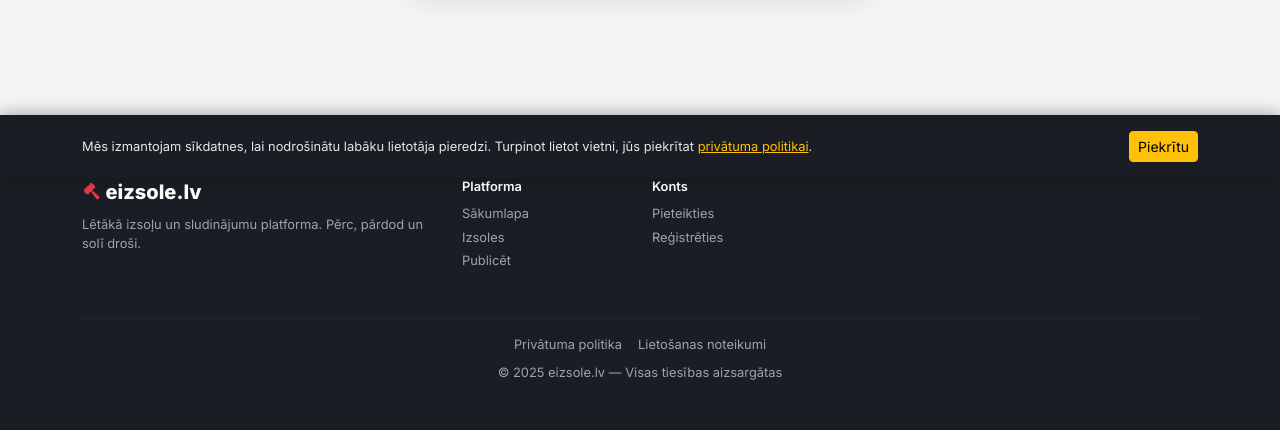
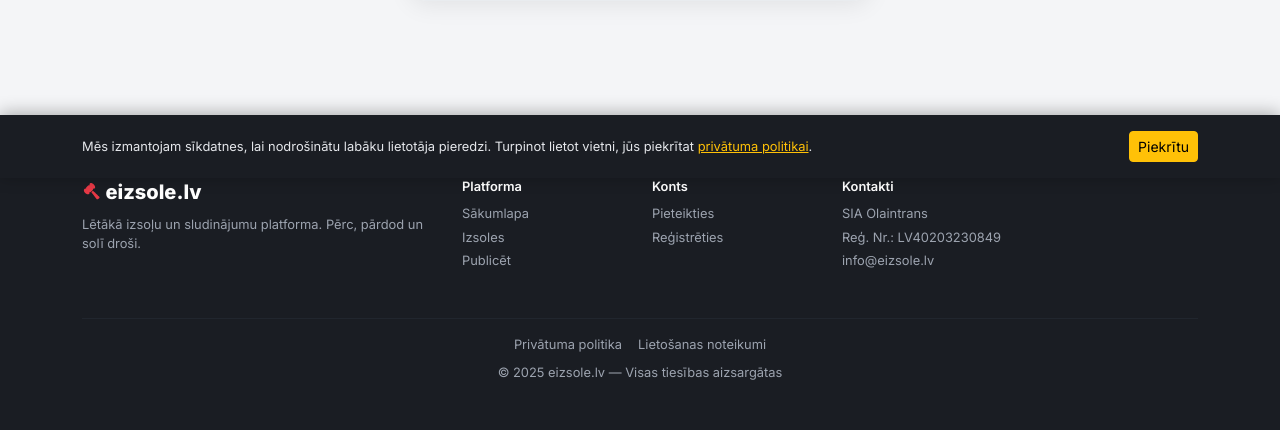
Before and after one commit to VCPSIA/eizsole.lv, a Django app: page /accounts/add-phone/ in a window 1280 px wide. Shown: the part 622-1052 px from the top of the page. Run offline with Django 5.2, Linux system fonts and the light colour scheme; the visitor is signed in with stand-in values (Sample User, id 1); data comes from the database, SQL or seed files in the repository.

Commit message:
Add Kontakti section in footer
Co-Authored-By: Claude Sonnet 4.6 <noreply@anthropic.com>

```diff
--- a/templates/base.html
+++ b/templates/base.html
@@ -588,6 +588,14 @@
                     <li class="mb-1"><a href="{% url 'register' %}">{% trans "Reģistrēties" %}</a></li>
                 </ul>
             </div>
+            <div class="col-md-4">
+                <div class="text-white fw-600 small mb-2" style="font-weight:600">Kontakti</div>
+                <ul class="list-unstyled small">
+                    <li class="mb-1">SIA Olaintrans</li>
+                    <li class="mb-1">Reģ. Nr.: LV40203230849</li>
+                    <li class="mb-1"><a href="mailto:info@eizsole.lv">info@eizsole.lv</a></li>
+                </ul>
+            </div>
         </div>
         <hr style="border-color:#374151;margin:2rem 0 1rem">
         <div class="d-flex flex-wrap justify-content-center gap-3 small mb-2">
```
